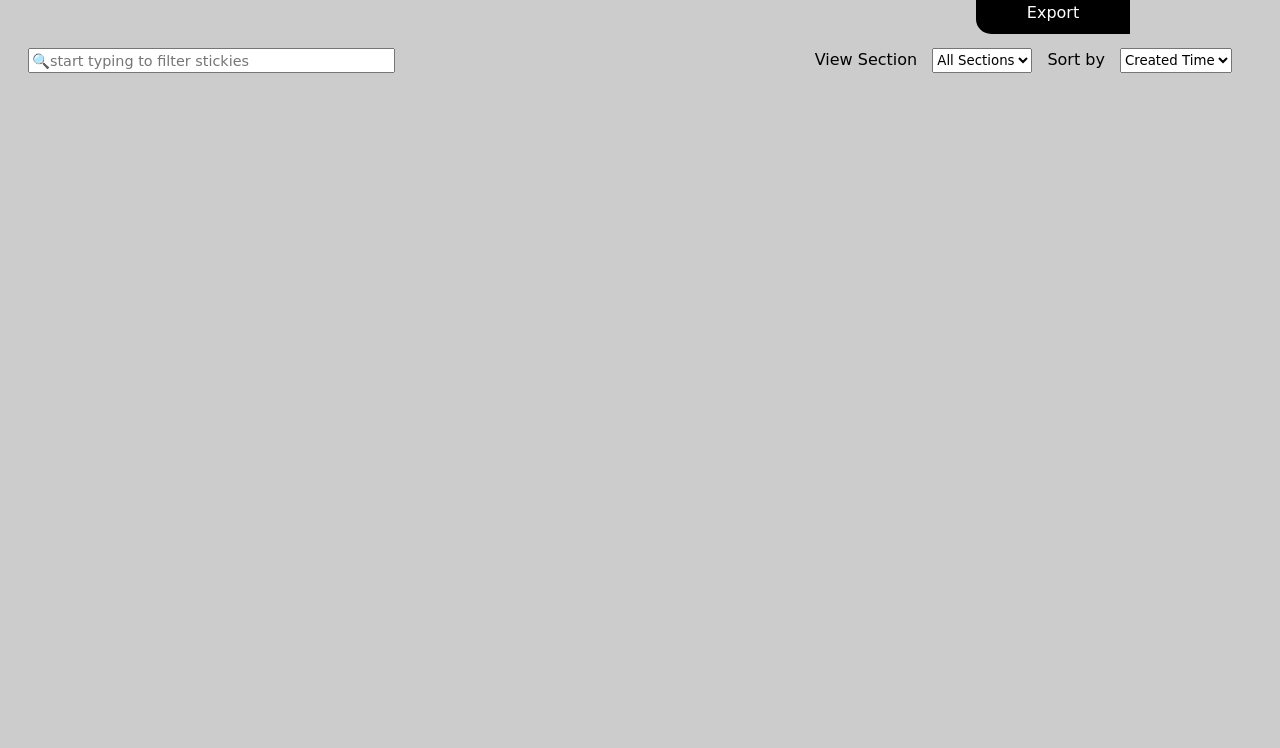
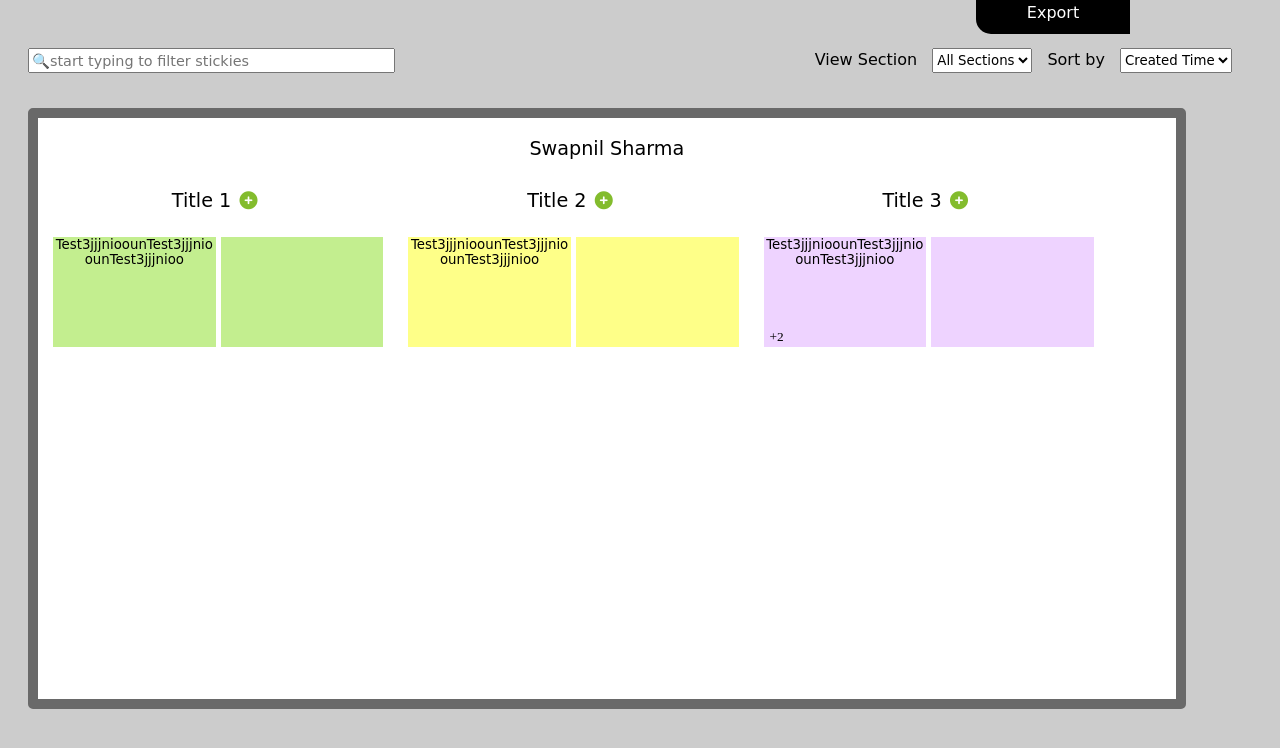
Before and after one commit to tavisca-swapnil/UI-Assignment, a plain HTML site: page Index.html in a window 1280 px wide. Drawn offline with Linux system fonts and the light colour scheme.

Commit message:
added main component

```diff
--- a/Index.html
+++ b/Index.html
@@ -2,10 +2,15 @@
     <head>
         <title>CSS Assignment</title>
         <link rel="stylesheet" href="style.css">
+        <script src="https://kit.fontawesome.com/a076d05399.js"></script>
     </head>
     <body>
-        <div class = "header">
+        <div id = "header">
             <p id="export">Export</p>
+            <div id="exportOptions">
+                <p class="exportOption">PDF</p>
+                <p class="exportOption">Excel</p>
+            </div>
             <input type="text" id="filter" placeholder="🔍start typing to filter stickies">
             <div id="dropdowns">
                 <label for="sections">View Section</label>
@@ -22,5 +27,44 @@
                 </select>
             </div>
         </div>
+        <div id = "main">
+            <p id = "name">Swapnil Sharma</p>
+            <div id="section-Container">
+                <div class="section-item">
+                    <p class = "sectionHeader">Title 1 <button class="plusIcon fas fa-plus-circle"></button></p>
+                    <div class="note-Container">
+                        <div class="note-item left" title="TODO :Update Title when text changes">
+                            <p class="note">Test3jjjnioounTest3jjjnioounTest3jjjnioo</p>
+                        </div>
+                        <div class="note-item left" title="TODO :Update Title when text changes">
+
+                        </div>
+                    </div>
+                </div>
+                <div class="section-item">
+                    <p class = "sectionHeader">Title 2 <button class="plusIcon fas fa-plus-circle"></button></p>
+                    <div class="note-Container">
+                        <div class="note-item mid" title="TODO :Update Title when text changes">
+                            <p class="note">Test3jjjnioounTest3jjjnioounTest3jjjnioo</p>
+                        </div>
+                        <div class="note-item mid" title="TODO :Update Title when text changes">
+
+                        </div>
+                    </div>
+                </div>
+                <div class="section-item">
+                    <p class = "sectionHeader">Title 3 <button class="plusIcon fas fa-plus-circle"></button></p>
+                    <div class="note-Container">
+                        <div class="note-item right" title="TODO :Update Title when text changes">
+                            <p class="note">Test3jjjnioounTest3jjjnioounTest3jjjnioo</p>
+                            <p class="likesCounter">+2</p>
+                        </div>
+                        <div class="note-item right" title="TODO :Update Title when text changes">
+
+                        </div>
+                    </div>
+                </div>
+            </div>
+        </div>
     </body>
 </html>
--- a/style.css
+++ b/style.css
@@ -10,7 +10,7 @@ body{
     margin-top: 10px;
 }
 
-.header{
+#header{
     font-family: cursive;
     height : 50px;
     margin: 0 20 0 20;
@@ -40,4 +40,127 @@ body{
     text-align: center;
     padding: 3 2 1 2;
     border-bottom-left-radius: 15px;
+    cursor: pointer;
 }
+
+#exportOptions{
+    display:none;
+}
+
+#export:hover + #exportOptions{
+    position: fixed;
+    top:30px;
+    right:150px;
+    margin-top: 0px;
+    background-color: black;
+    color: blue;
+    width:150px;
+    height: 50px;
+    text-align: center;
+    display: block;
+}
+
+#exportOptions:hover{
+    position: fixed;
+    top:30px;
+    right:150px;
+    margin-top: 0px;
+    background-color: black;
+    color: blue;
+    width:150px;
+    height: 50px;
+    text-align: center;
+    display: block;
+}
+
+.exportOption{
+    background-color: black;
+    color:blue;
+    margin: 0px;
+    cursor: pointer;
+}
+
+#main{
+    border:solid;
+    border-color: #696969;
+    border-width: 10px;
+    border-radius: 5px;
+    min-height: 300px;
+    width : 90%;
+    margin :20px;
+    background-color: white;
+}
+
+#name, .sectionHeader{
+    text-align: center;
+    font-family: cursive;
+    font-size: larger;
+}
+
+.sectionHeader{
+    margin-top: 0px;
+}
+
+#section-container{
+    display: grid;
+    grid-template-columns: 30% 30% 30%;
+    padding: 10px;
+    grid-gap: 20px;
+    min-height: 500px;
+}
+.section-item{
+    position: relative;
+    min-height: 50px;
+}
+
+#plusIcon, .fas, .fa-plus-circle{
+    padding: 2px;
+    color: #83bc2d;
+    background-color: white;
+    border: none;
+    cursor: pointer;
+    font-size: large;
+}
+
+.note-container{
+    display: grid;
+    grid-template-columns: 50% 50%;
+    padding: 5px;
+    grid-gap: 5px;
+}
+.note-item{
+    position: relative;
+    min-height: 110px;
+    max-height: 110px;
+    cursor: pointer;
+}
+
+.left{
+    background-color: #c3ee8f;
+}
+
+.mid{
+    background-color: #feff88;
+}
+
+.right{
+    background-color: #eed3ff;
+}
+
+.note{
+    word-break: break-all;
+    font-family: cursive;
+    font-size: smaller;
+    text-align: center;
+    margin: 0px;
+    overflow: hidden;
+    max-height: inherit;
+}
+
+.likesCounter{
+    margin: 2px 6px;
+    position: absolute;
+    bottom: 0px;
+    left: 0px;
+    font-size: smaller;
+}
```
